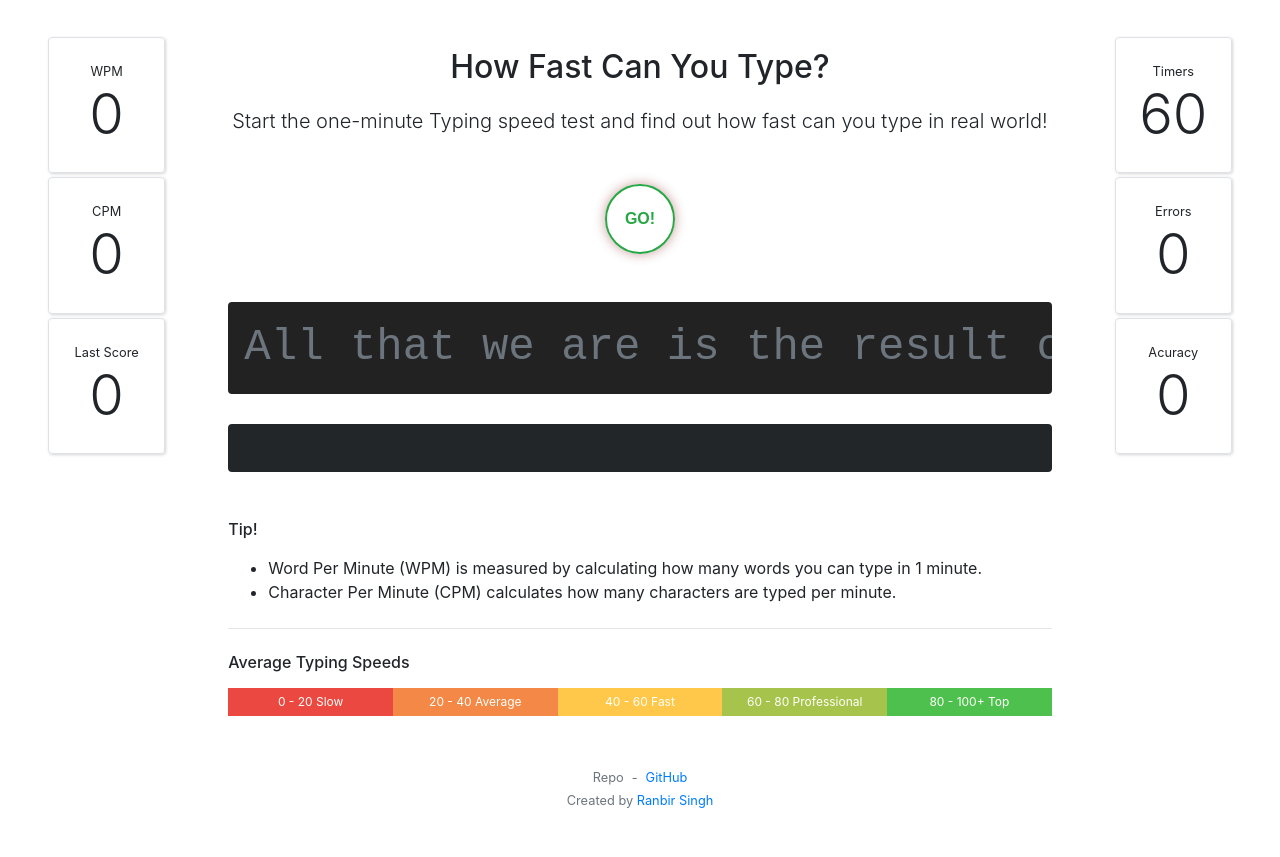
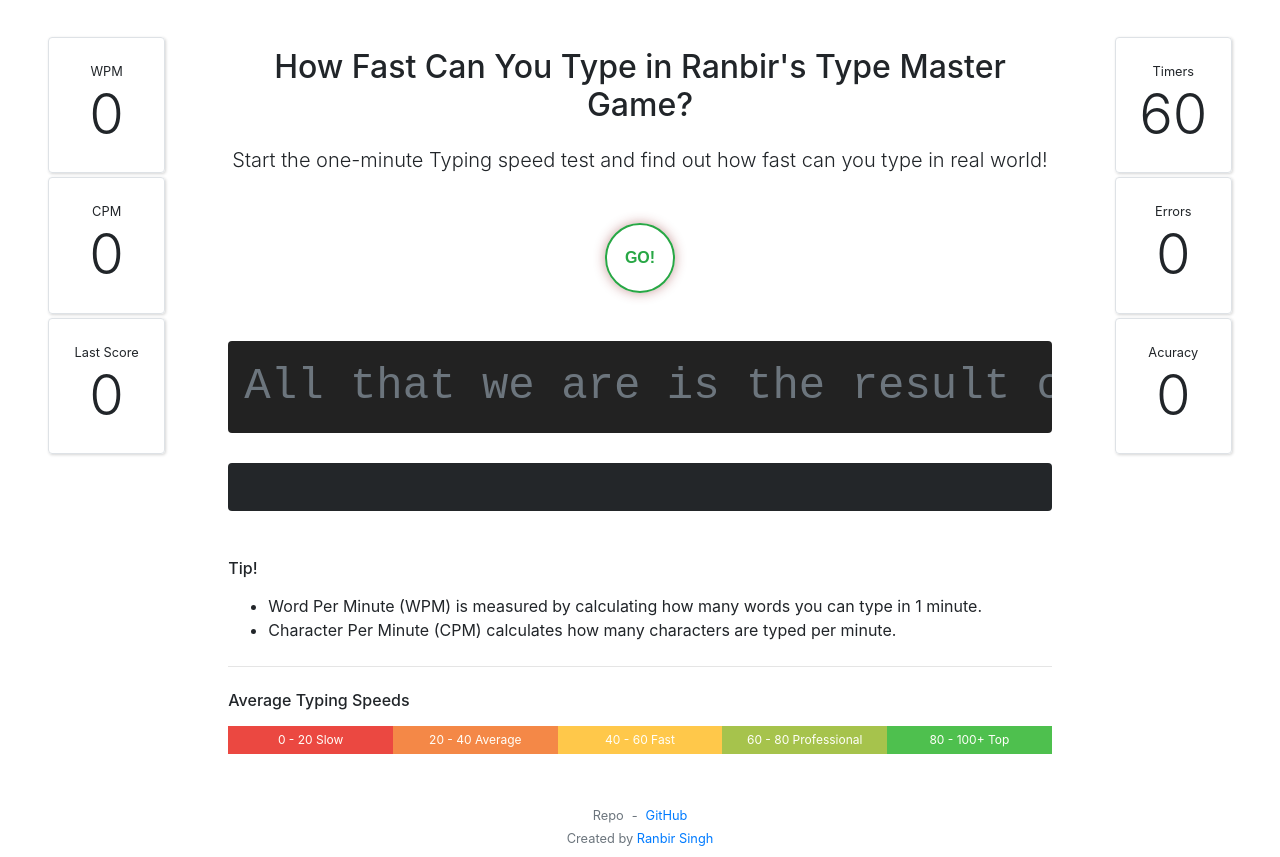
Before and after one commit to sranbir392/Type_master, a React (Create React App) app in the folder myapp/: page / in a window 1280 px wide. Before the commit the page ends 818 px from the top, so only its background shows below. Built offline with nearby package versions, Linux system fonts and the light colour scheme.

Commit message:
data update

```diff
--- a/myapp/public/index.html
+++ b/myapp/public/index.html
@@ -24,7 +24,7 @@
       work correctly both with client-side routing and a non-root public URL.
       Learn how to configure a non-root public URL by running `npm run build`.
     -->
-    <title>React App</title>
+    <title>Ranbir's Type Master</title>
   </head>
   <body>
     <noscript>You need to enable JavaScript to run this app.</noscript>
--- a/myapp/src/App.js
+++ b/myapp/src/App.js
@@ -132,17 +132,11 @@ const App = () => {
           <div className="col-sm-12 col-md-8 order-md-1">
             <div className="container">
               <div className="text-center mt-4 header">
-                <h1>How Fast Can You Type?</h1>
+                <h1>How Fast Can You Type in Ranbir's Type Master Game?</h1>
                 <p className="lead">
                   Start the one-minute Typing speed test and find out how fast
                   can you type in real world!
                 </p>
-
-                {/* <div className="alert alert-danger" role="alert">
-                  Just start typing and don't use <b>backspace</b> to correct
-                  your mistakes. Your mistakes will be marked in <u>Red</u>{" "}
-                  color and shown below the writing box. Good luck!
-                </div> */}
 
                 <div className="control my-5">
                   {ended ? (
@@ -263,17 +257,6 @@ const App = () => {
                   GitHub
                 </a>
               </li>
-              {/* <li className="list-inline-item"> - </li>
-              <li className="list-inline-item">
-                <a
-                  href="https://github.com/awran5/react-typing-speed-test-game/issues"
-                  target="_blank"
-                  title="Issues"
-                  rel="noopener noreferrer"
-                >
-                  Issues
-                </a>
-              </li> */}
             </ul>
             <div className="copyright">
               <span role="img" aria-label="Heart">
```
